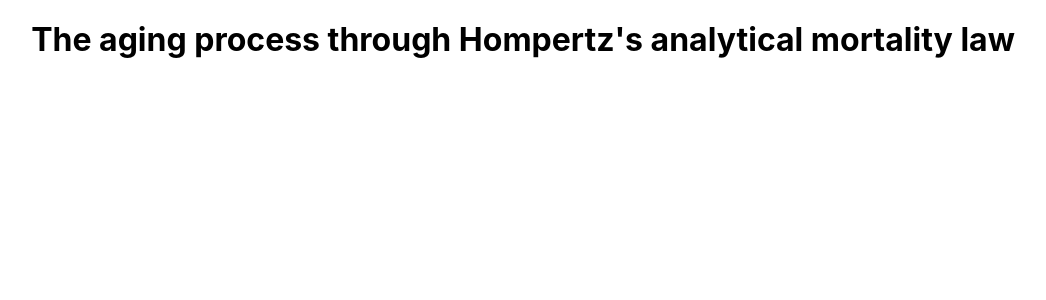
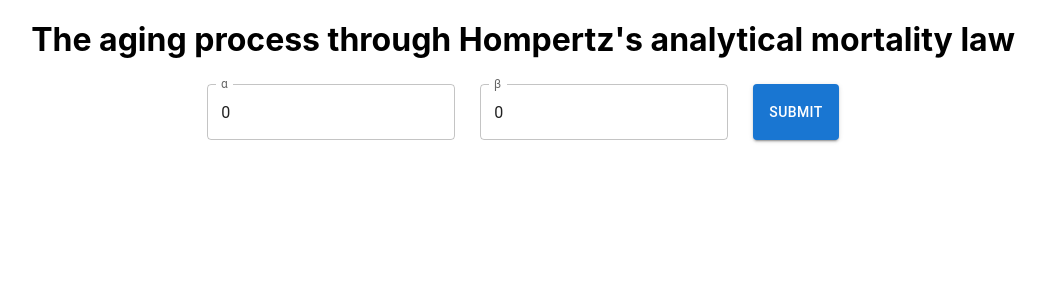
Before and after one commit to KHARKIVSKA-KURKUMA/DataAnalysis, a React (Vite) app: page / in a window 1280 px wide. Shown: the top 300 px of the page, without its empty margins (117-1163 px from the left). Built offline with nearby package versions, Linux system fonts and the light colour scheme.

Commit message:
add handle data

```diff
--- a/src/App.jsx
+++ b/src/App.jsx
@@ -1,4 +1,5 @@
 import { Container, GlobalStyle } from "./GlobalStyles";
+import DataForm from "./components/DataForm/DataForm";
 import Header from "./components/Header/Header";
 
 function App() {
@@ -6,6 +7,7 @@ function App() {
     <Container>
       <GlobalStyle />
       <Header />
+      <DataForm />
     </Container>
   );
 }
--- a/src/components/DataForm/DataForm.jsx
+++ b/src/components/DataForm/DataForm.jsx
@@ -0,0 +1,47 @@
+import TextField from "@mui/material/TextField";
+import { StyledBox } from "./DataForm.styled";
+import Button from "@mui/material/Button";
+import { useState } from "react";
+
+const DataForm = () => {
+  const [alpha, setAlpha] = useState(0);
+  const [beta, setBeta] = useState(0);
+
+  const handleSubmit = (e) => {
+    e.preventDefault();
+    const data = {
+      alpha,
+      beta,
+    };
+    console.log(data);
+  };
+
+  return (
+    <StyledBox
+      component="form"
+      onSubmit={handleSubmit}
+      noValidate
+      autoComplete="off"
+    >
+      <TextField
+        id="outlined-basic"
+        label="α"
+        variant="outlined"
+        value={alpha}
+        onChange={(e) => setAlpha(e.target.value)}
+      />
+      <TextField
+        id="outlined-basic"
+        label="β"
+        variant="outlined"
+        value={beta}
+        onChange={(e) => setBeta(e.target.value)}
+      />
+      <Button variant="contained" type="submit">
+        Submit
+      </Button>
+    </StyledBox>
+  );
+};
+
+export default DataForm;
--- a/src/components/DataForm/DataForm.styled.jsx
+++ b/src/components/DataForm/DataForm.styled.jsx
@@ -0,0 +1,9 @@
+import styled from "styled-components";
+import Box from "@mui/material/Box";
+
+export const StyledBox = styled(Box)`
+  display: flex;
+  justify-content: center;
+  gap: 25px;
+  margin-top: 25px;
+`;
```
